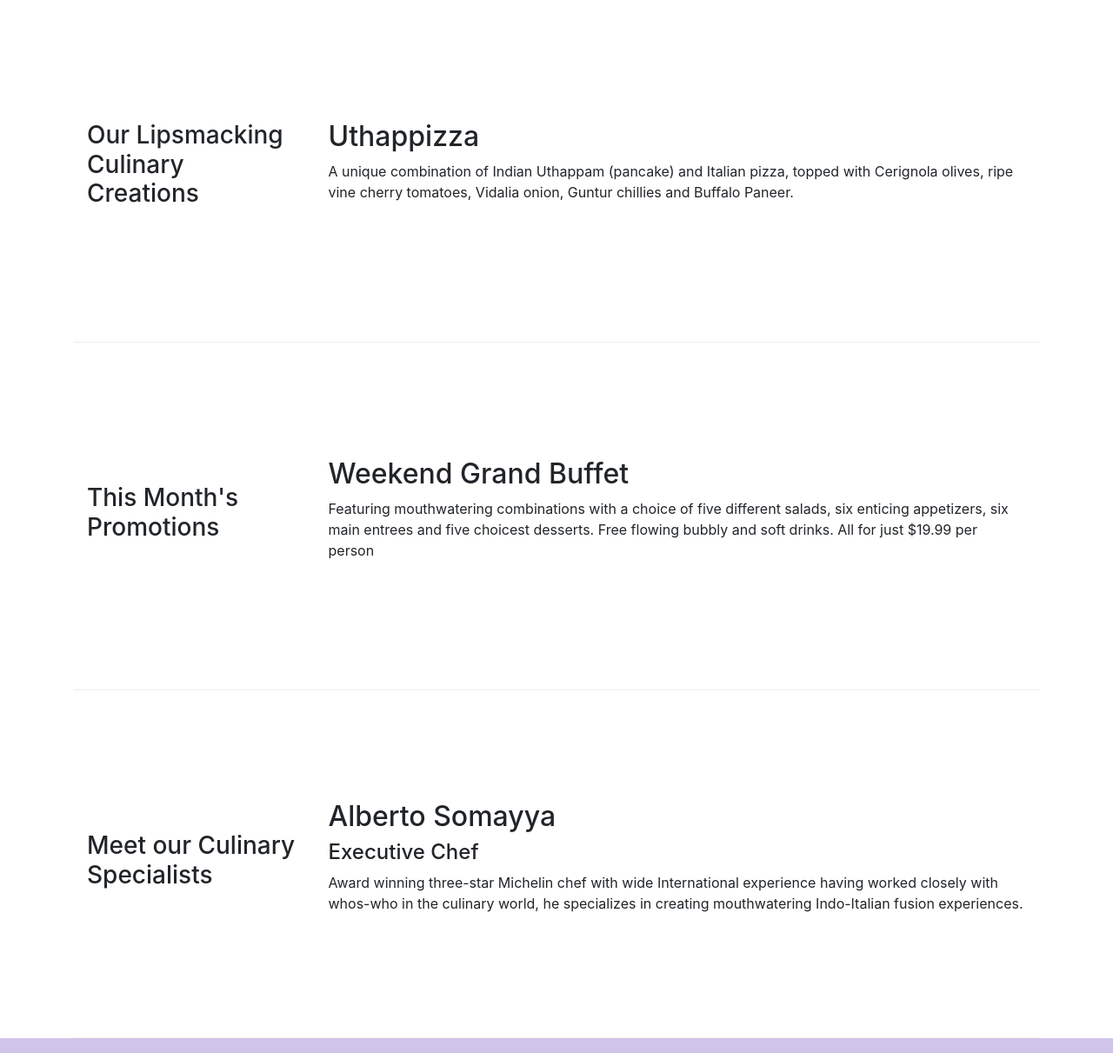
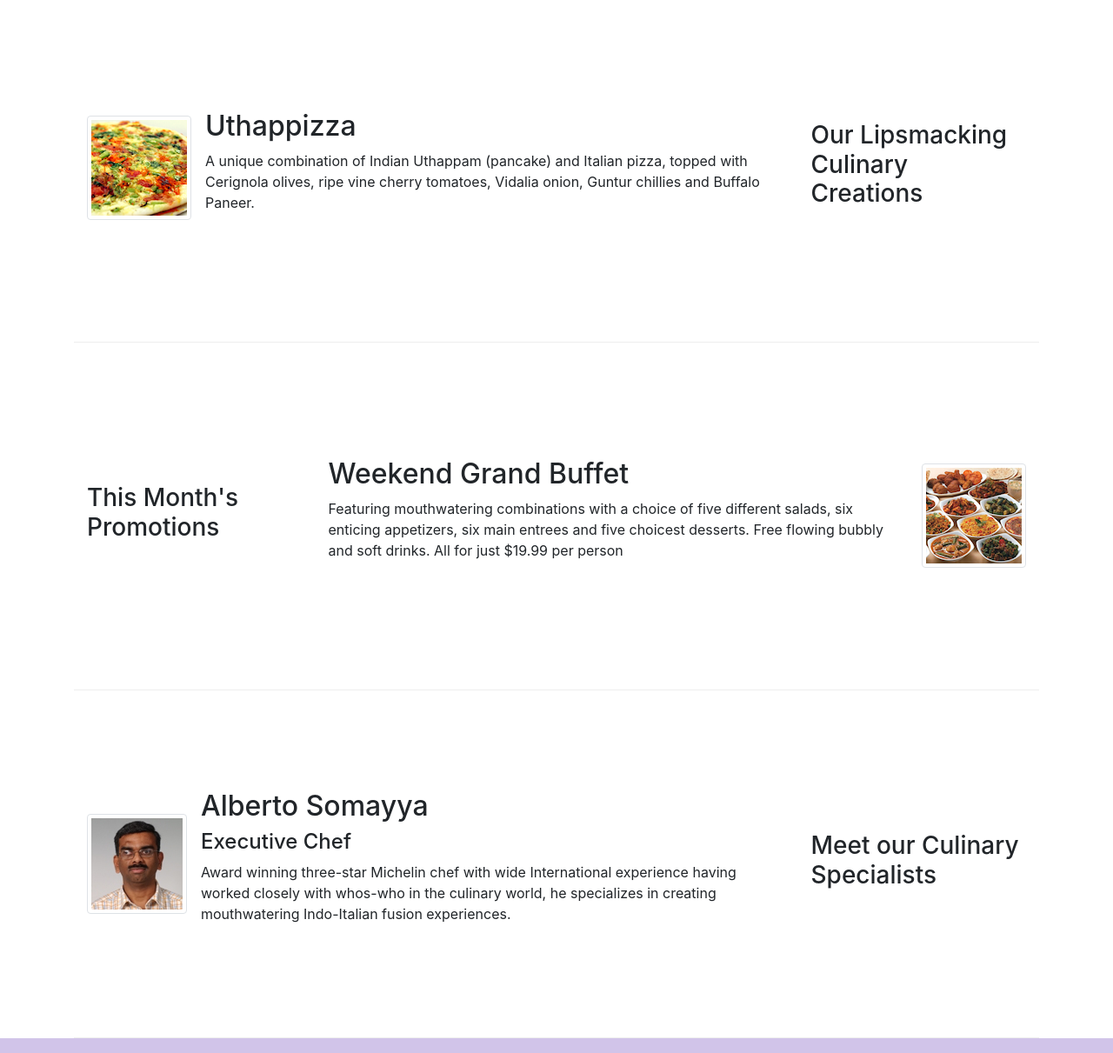
Before and after one commit to SaadKhan26/bootstrapProject, a website: page index.html in a window 1280 px wide. Shown: the part 340-1551 px from the top of the page at 87% size. Drawn offline with nearby package versions, Linux system fonts and the light colour scheme.

Commit message:
Images and Media

```diff
--- a/index.html
+++ b/index.html
@@ -20,7 +20,7 @@
             <button class = "navbar-toggler" type = "button" data-toggle = "collapse" data-target = "#Navbar" >
                 <span class = "navbar-toggler-icon"></span>
             </button>
-            <a class = "navbar-brand mr-auto" href = "#">Ristorante con Fusion</a>
+            <a class = "navbar-brand mr-auto" href = "#"><img src="images/logo.png" class="img-fluid" height="30px" width="41"></a>
             <div class = "collapse navbar-collapse" id = "Navbar">
                 <ul class = "navbar-nav mr-auto">
                     <li class = "nav-item active"><a class = "nav-link" href = "#"><span class = "fa fa-home "></span> Home</a></li>
@@ -39,6 +39,7 @@
                     <p>We take inspiration from the World's best cuisines, and create a unique fusion experience. Our lipsmacking creations will tickle your culinary senses!</p>
                 </div>
                 <div class = "col-12 col-sm">
+
                 </div>
             </div>
         </div>
@@ -46,34 +47,51 @@
 
     <div class = "container">
         <div class = "row row-content align-items-center">
-            <div class = "col-12 col-sm-4 col-md-3">
+            <div class = "col-12 col-sm-4 order-sm-last col-md-3">
                 <h3>Our Lipsmacking Culinary Creations</h3>
             </div>
-            <div class = "col-12 col-sm col-md">
-                <h2>Uthappizza</h2>
-                <p>A unique combination of Indian Uthappam (pancake) and Italian pizza, topped with Cerignola olives, ripe vine cherry tomatoes, Vidalia onion, Guntur chillies and Buffalo Paneer.</p>
+            <div class = "col-12 col-sm order-sm-first col-md">
+                <div class="media">
+                    <img class="d-flex mr-3 img-thumbnail align-self-center"
+                     src="images/uthappizza.png"
+                     alt="uthappizza">
+                     <div class="media-body">
+                            <h2 class="mt-0">Uthappizza</h2>
+                            <p class="d-none d-sm-block">A unique combination of Indian Uthappam (pancake) and Italian pizza, topped with Cerignola olives, ripe vine cherry tomatoes, Vidalia onion, Guntur chillies and Buffalo Paneer.</p>
+                     </div>
+                </div>
             </div>
         </div>
 
 
         <div class = "row row-content align-items-center">
-            <div class = "col-12 col-sm-4 col-md-3">
+            <div class = "col-12 col-sm-4 order-sm-first col-md-3">
                 <h3>This Month's Promotions</h3>
             </div>
-            <div class = "col-12 col-sm col-md">
-                <h2>Weekend Grand Buffet</h2>
-                <p>Featuring mouthwatering combinations with a choice of five different salads, six enticing appetizers, six main entrees and five choicest desserts. Free flowing bubbly and soft drinks. All for just $19.99 per person </p>
+            <div class = "col-12 col-sm order-sm-last col-md">
+                <div class="media">
+                    <div class="media-body">
+                        <h2 class="mt-0">Weekend Grand Buffet</h2>
+                        <p class="d-none d-sm-block">Featuring mouthwatering combinations with a choice of five different salads, six enticing appetizers, six main entrees and five choicest desserts. Free flowing bubbly and soft drinks. All for just $19.99 per person </p>
+                    </div>
+                    <img class="d-flex ml-3 img-thumbnail align-self-center" src="images/buffet.png" alt="buffet">
+                </div>
             </div>
         </div>
 
         <div class = "row row-content align-items-center">
-            <div  class = "col-12 col-sm-4 col-md-3">
+            <div  class = "col-12 col-sm-4 order-sm-last col-md-3">
                 <h3>Meet our Culinary Specialists</h3>
             </div>
-            <div class = "col-12 col-sm col-md">
-                <h2>Alberto Somayya</h2>
-                <h4>Executive Chef</h4>
-                <p>Award winning three-star Michelin chef with wide International experience having worked closely with whos-who in the culinary world, he specializes in creating mouthwatering Indo-Italian fusion experiences. </p>
+            <div class = "col-12 col-sm order-sm-first col-md">
+                <div class="media">
+                    <img class="d-flex mr-3 img-thumbnail align-self-center" src="images/alberto.png" alt="alberto">
+                    <div>
+                            <h2 class="mt-0">Alberto Somayya</h2>
+                            <h4>Executive Chef</h4>
+                            <p class="d-none d-sm-block">Award winning three-star Michelin chef with wide International experience having worked closely with whos-who in the culinary world, he specializes in creating mouthwatering Indo-Italian fusion experiences. </p>
+                    </div>
+                </div>
             </div>
         </div>
     </div>
```
Also changed, not shown: pages/aboutus.html (+13 -12 lines), pages/contactus.html (+1 -1 lines), images/alberto.png (added), images/buffet.png (added), images/logo.png (added), images/uthappizza.png (added).
